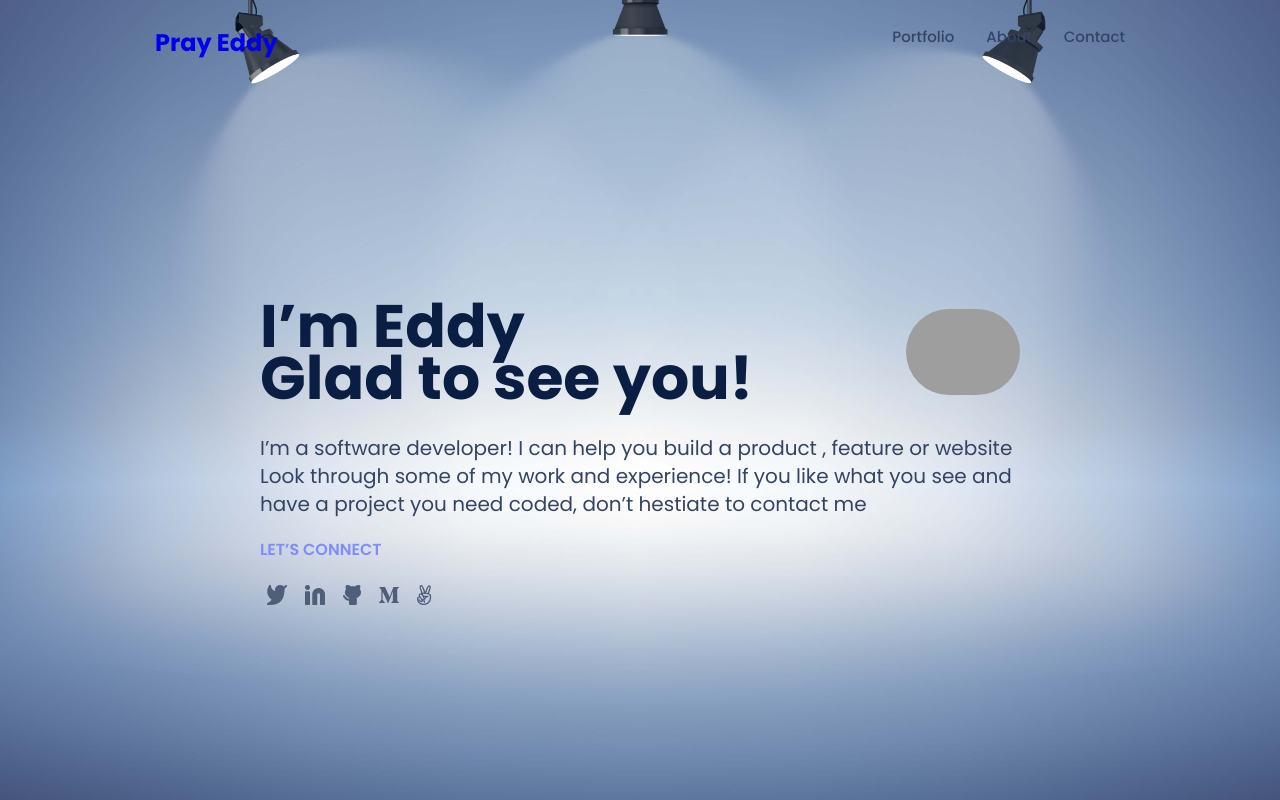
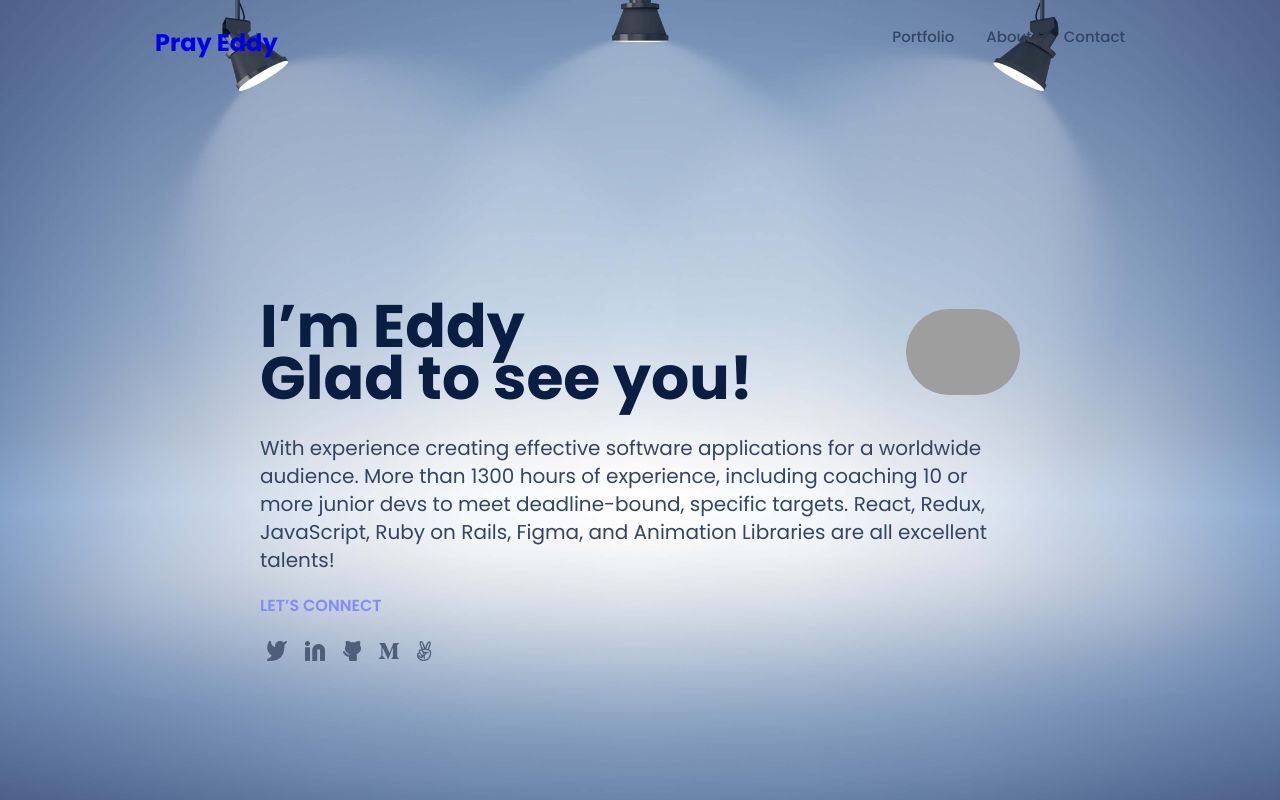
Before and after one commit to PrayEddy/My-Portfolio, a website: page index.html in a window 1280 px wide. Shown: the top 800 px of the page. Drawn offline with Linux system fonts and the light colour scheme; grey boxes are pictures that could not be loaded.

```diff
--- a/index.html
+++ b/index.html
@@ -44,10 +44,7 @@
 
         </div>
         <p>
-          I’m a software developer! I can help you build a product , feature
-          or website Look through some of my work and experience! If you like
-          what you see and have a project you need coded, don’t hestiate to
-          contact me
+          With experience creating effective software applications for a worldwide audience. More than 1300 hours of experience, including coaching 10 or more junior devs to meet deadline-bound, specific targets. React, Redux, JavaScript, Ruby on Rails, Figma, and Animation Libraries are all excellent talents!
         </p>
         <h4>LET’S CONNECT</h4>
 
```
